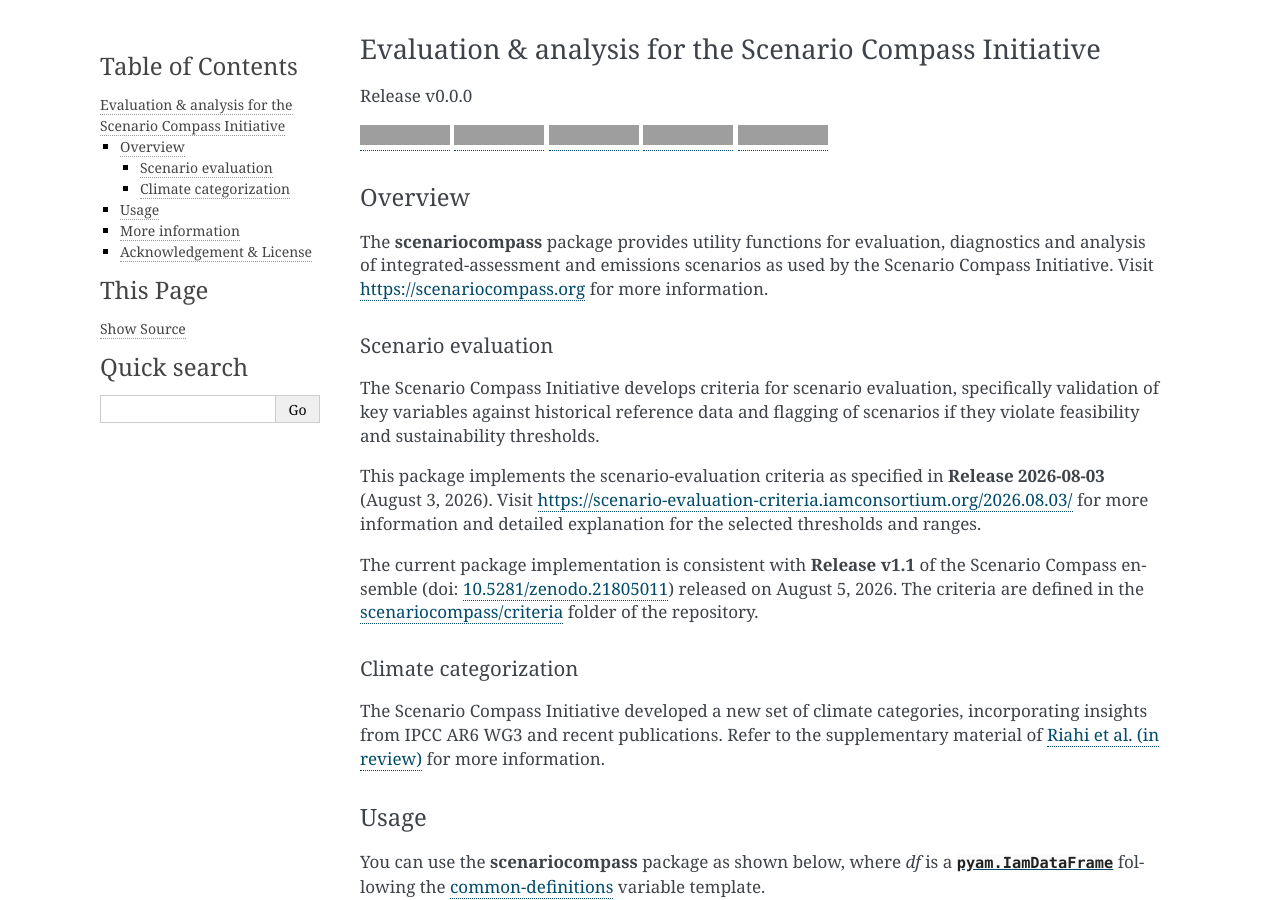
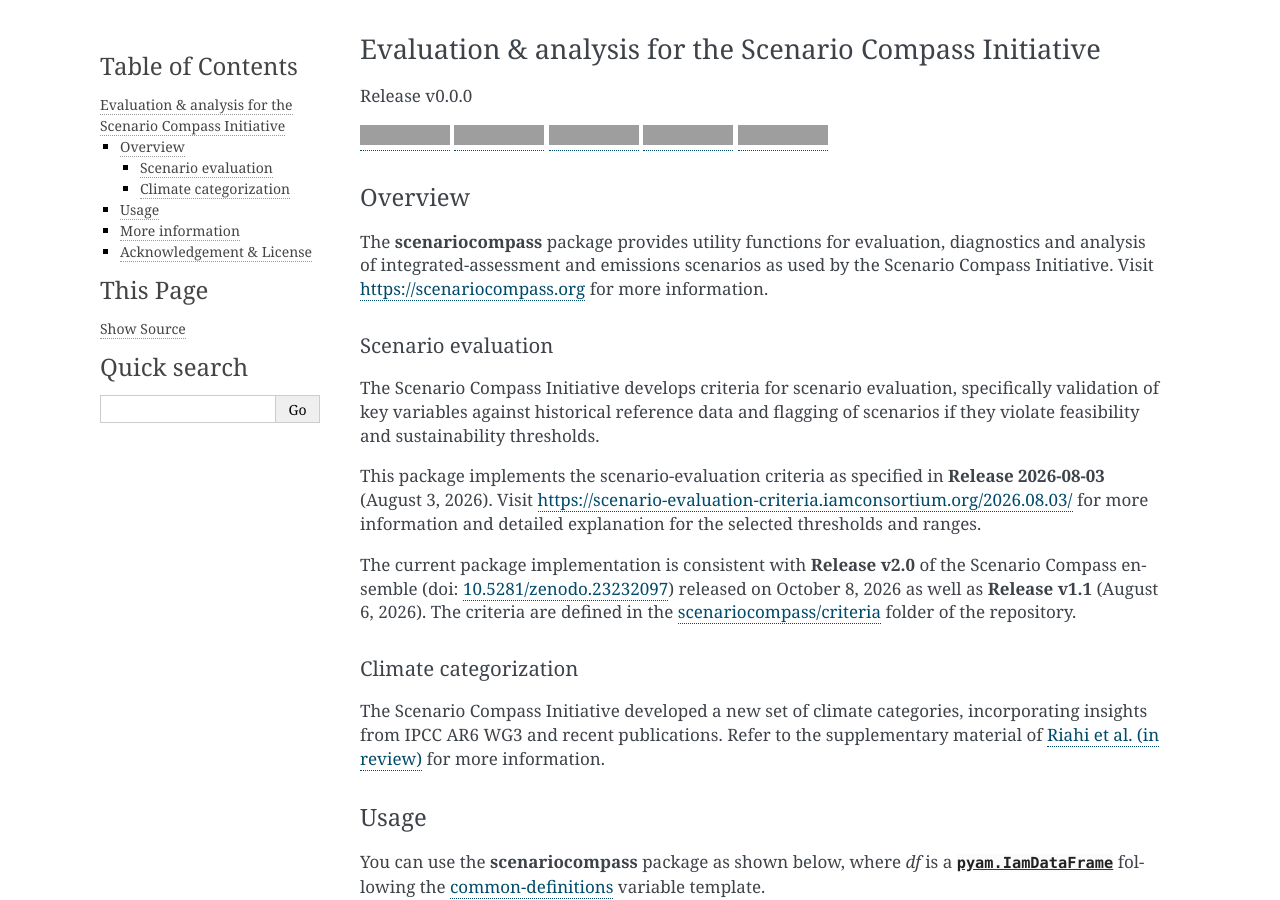
Before and after one commit to IAMconsortium/scenariocompass, a Sphinx documentation site: the page built from docs/index.rst, in a window 1280 px wide and 900 px high, cut to the strip 0-900 px from the top of the window. Built offline with Sphinx 7.4.7, drawn with Linux system fonts in a browser that asks for light colours; grey boxes are pictures that could not be loaded.

Commit message:
Update to refer to SCI Release v2.0

```diff
--- a/docs/index.rst
+++ b/docs/index.rst
@@ -42,9 +42,10 @@ This package implements the scenario-evaluation criteria as specified in
 Visit https://scenario-evaluation-criteria.iamconsortium.org/2026.08.03/ for more
 information and detailed explanation for the selected thresholds and ranges.
 
-The current package implementation is consistent with **Release v1.1** of the
-Scenario Compass ensemble (doi: `10.5281/zenodo.21805011`_) released on August 5, 2026.
-The criteria are defined in the `scenariocompass/criteria`_ folder of the repository.
+The current package implementation is consistent with **Release v2.0** of the
+Scenario Compass ensemble (doi: `10.5281/zenodo.23232097`_) released on October 8, 2026
+as well as **Release v1.1** (August 6, 2026). The criteria are defined in the
+`scenariocompass/criteria`_ folder of the repository.
 
 Climate categorization
 ~~~~~~~~~~~~~~~~~~~~~~
@@ -102,7 +103,7 @@ This package is developed and maintained by the |ScSe team|. It is released unde
 
 .. _`scenariocompass/criteria` : https://github.com/IAMconsortium/scenariocompass/tree/main/scenariocompass/criteria
 
-.. _`10.5281/zenodo.21805011` : https://doi.org/10.5281/zenodo.21805011
+.. _`10.5281/zenodo.23232097` : https://doi.org/10.5281/zenodo.23232097
 
 .. _`Riahi et al. (in review)` : https://doi.org/10.21203/rs.3.rs-8891091/v1
 
```
Also changed, not shown: README.md (+3 -2 lines).
